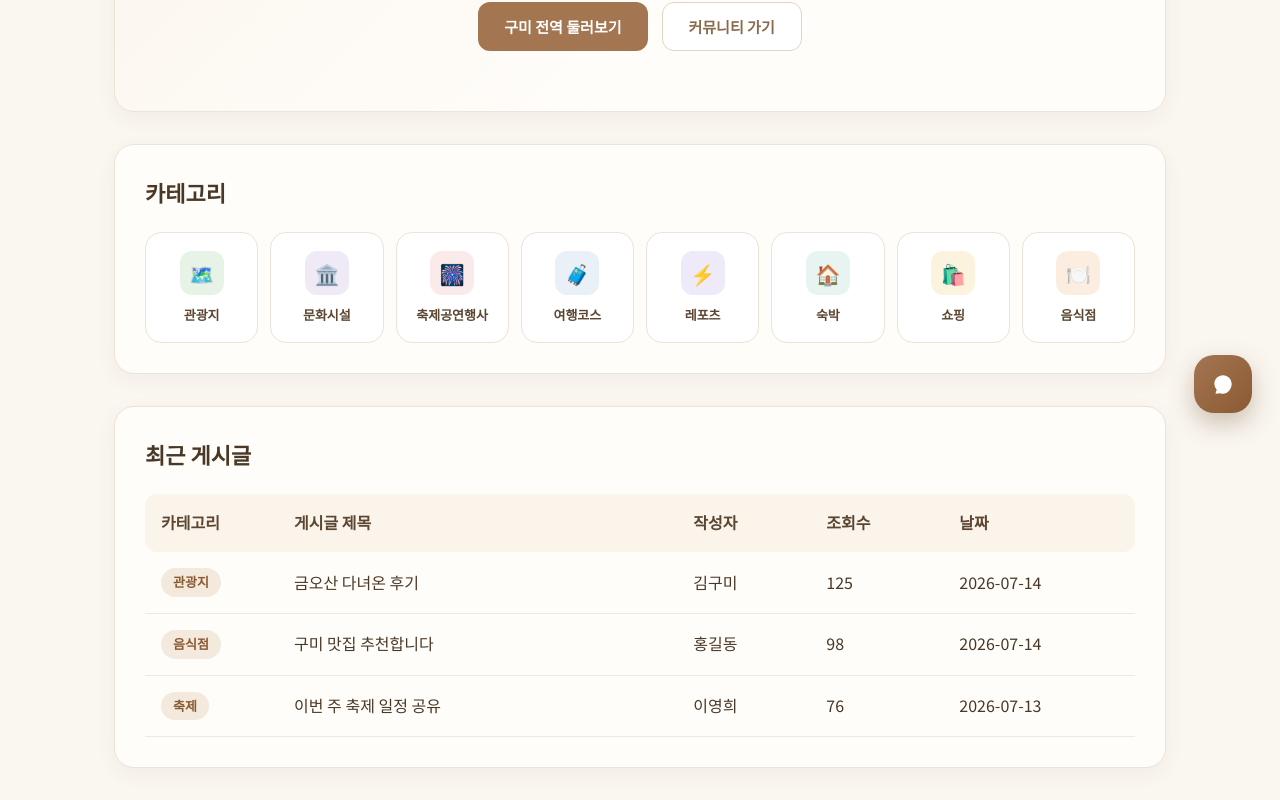
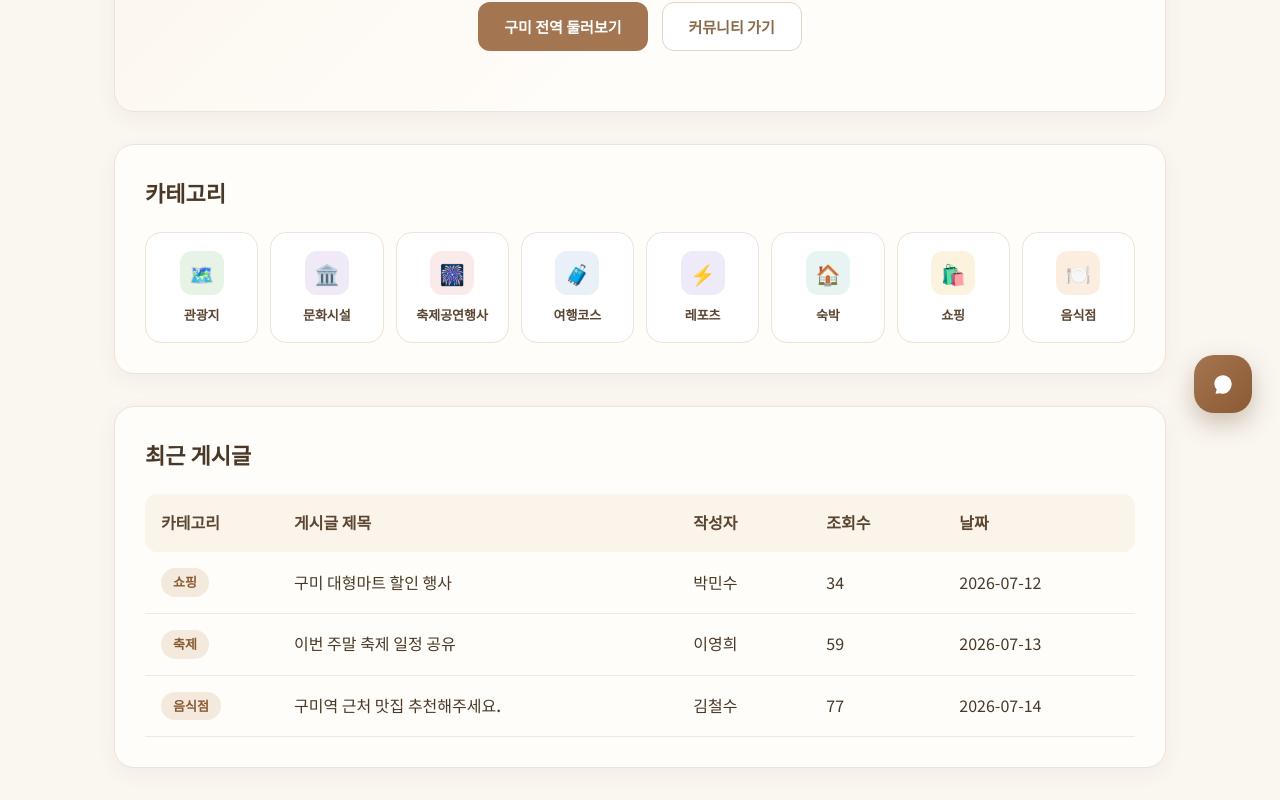
Before and after one commit to NicoNico222/localhub-frontend, a Vue app: page / in a window 1280 px wide. Shown: the part 359-1159 px from the top of the page. Built offline with nearby package versions, Linux system fonts and the light colour scheme.

Commit message:
게시글 crud 수정

```diff
--- /dev/null
+++ b/src/stores/posts.js
@@ -0,0 +1,137 @@
+// src/stores/posts.js
+//
+// 커뮤니티 게시글을 여러 화면(HomeView, CommunityView 등)에서
+// 함께 참조할 수 있도록 만든 간단한 반응형 스토어입니다.
+// 아직 백엔드가 없으므로 이 배열이 곧 "DB" 역할을 합니다.
+// TODO: FastAPI 연동 시 이 파일의 함수들을 axios/fetch 호출로 교체하세요.
+
+import { reactive } from 'vue'
+
+export const categories = [
+  '전체',
+  '관광지',
+  '문화시설',
+  '축제',
+  '여행코스',
+  '레포츠',
+  '숙박',
+  '쇼핑',
+  '음식점'
+]
+
+// 글쓰기 모달에서 선택 가능한 카테고리 (전체 제외 8개)
+export const writableCategories = categories.filter(c => c !== '전체')
+
+export const posts = reactive([
+
+  {
+    id: 1,
+    category: '관광지',
+    title: '금오산 야경 정말 예쁘네요.',
+    content: '어제 저녁에 금오산 케이블카 타고 올라가서 야경을 봤는데 정말 예뻤습니다. 다음에 또 가고 싶네요.',
+    author: '홍길동',
+    password: '1234',
+    views: 128,
+    date: '2026-07-14'
+  },
+
+  {
+    id: 2,
+    category: '음식점',
+    title: '구미역 근처 맛집 추천해주세요.',
+    content: '구미역 근처에서 저녁 식사할만한 맛집 아시는 분 계신가요? 추천 부탁드립니다.',
+    author: '김철수',
+    password: '1234',
+    views: 77,
+    date: '2026-07-14'
+  },
+
+  {
+    id: 3,
+    category: '축제',
+    title: '이번 주말 축제 일정 공유',
+    content: '이번 주말 구미에서 열리는 축제 일정 정리해봤습니다. 다들 좋은 시간 보내세요!',
+    author: '이영희',
+    password: '1234',
+    views: 59,
+    date: '2026-07-13'
+  },
+
+  {
+    id: 4,
+    category: '쇼핑',
+    title: '구미 대형마트 할인 행사',
+    content: '이번 주 대형마트에서 할인 행사 크게 하네요. 필요하신 분들은 참고하세요.',
+    author: '박민수',
+    password: '1234',
+    views: 34,
+    date: '2026-07-12'
+  }
+
+])
+
+let nextId = 5
+
+function todayString() {
+  const d = new Date()
+  const yyyy = d.getFullYear()
+  const mm = String(d.getMonth() + 1).padStart(2, '0')
+  const dd = String(d.getDate()).padStart(2, '0')
+  return `${yyyy}-${mm}-${dd}`
+}
+
+// 새 게시글 추가 (목록 맨 앞에 삽입)
+// TODO: FastAPI POST /api/posts 연동 후 서버 저장으로 교체
+export function addPost({ category, title, content, author, password }) {
+  const newPost = {
+    id: nextId++,
+    category,
+    title,
+    content,
+    author,
+    password,
+    views: 0,
+    date: todayString()
+  }
+  posts.unshift(newPost)
+  return newPost
+}
+
+// 게시글 수정
+// TODO: FastAPI PUT /api/posts/{id} 연동 후 서버 저장으로 교체
+export function updatePost(id, { category, title, content, author }) {
+  const post = posts.find(p => p.id === id)
+  if (!post) return
+  post.category = category
+  post.title = title
+  post.content = content
+  post.author = author
+}
+
+// 게시글 삭제
+// TODO: FastAPI DELETE /api/posts/{id} 연동 후 서버 삭제로 교체
+export function removePost(id) {
+  const index = posts.findIndex(p => p.id === id)
+  if (index !== -1) posts.splice(index, 1)
+}
+
+// 조회수 증가
+// TODO: FastAPI GET /api/posts/{id} 연동 후 조회수 증가는 서버에서 처리
+export function incrementViews(id) {
+  const post = posts.find(p => p.id === id)
+  if (post) post.views++
+}
+
+// 비밀번호 확인
+// TODO: FastAPI POST /api/posts/{id}/verify 연동 후 서버 검증으로 교체
+export function verifyPassword(id, password) {
+  const post = posts.find(p => p.id === id)
+  return !!post && post.password === password
+}
+
+// 최근 게시글 N개 (HomeView 등에서 사용)
+export function getRecentPosts(count = 3) {
+  return [...posts]
+    .sort((a, b) => b.id - a.id)
+    .slice(0, count)
+}
--- a/src/views/CommunityView.vue
+++ b/src/views/CommunityView.vue
@@ -20,11 +20,17 @@
     <section class="search-card">
 
       <input
+        v-model="searchQuery"
         type="text"
-        placeholder="게시글 검색..."
+        placeholder="제목, 내용, 작성자로 검색..."
+        @keyup.enter="applySearch"
       />
 
-      <button>
+      <button v-if="searchQuery" class="clear-btn" @click="clearSearch">
+        ✕
+      </button>
+
+      <button @click="applySearch">
         검색
       </button>
 
@@ -94,6 +100,10 @@
 
         </div>
 
+      </div>
+
+      <div v-if="filteredPosts.length === 0" class="empty-row">
+        {{ activeSearch ? `"${activeSearch}"에 대한 검색 결과가 없습니다.` : '등록된 게시글이 없습니다.' }}
       </div>
 
     </section>
@@ -335,73 +345,46 @@
 <script setup>
 
 import { ref, reactive, computed } from 'vue'
+import {
+  posts,
+  categories,
+  writableCategories,
+  addPost,
+  updatePost,
+  removePost,
+  incrementViews,
+  verifyPassword
+} from '../stores/posts'
 
-const categories = [
+// ---------------------------------
+// 검색
+// ---------------------------------
 
-  '전체',
-  '관광지',
-  '문화시설',
-  '축제',
-  '여행코스',
-  '레포츠',
-  '숙박',
-  '쇼핑',
-  '음식점'
+const searchQuery = ref('')
+const activeSearch = ref('')
 
-]
+const filteredPosts = computed(() => {
+  const q = activeSearch.value.trim().toLowerCase()
 
-// 글쓰기 모달에서 선택 가능한 카테고리 (전체 제외 8개)
-const writableCategories = categories.filter(c => c !== '전체')
+  if (!q) return posts
 
-const posts = ref([
+  return posts.filter(post =>
+    post.title.toLowerCase().includes(q) ||
+    post.content.toLowerCase().includes(q) ||
+    post.author.toLowerCase().includes(q)
+  )
+})
 
-  {
-    id:1,
-    category:'관광지',
-    title:'금오산 야경 정말 예쁘네요.',
-    content:'어제 저녁에 금오산 케이블카 타고 올라가서 야경을 봤는데 정말 예뻤습니다. 다음에 또 가고 싶네요.',
-    author:'홍길동',
-    password:'1234',
-    views:128,
-    date:'2026-07-14'
-  },
+function applySearch() {
+  activeSearch.value = searchQuery.value
+  currentPage.value = 1
+}
 
-  {
-    id:2,
-    category:'음식점',
-    title:'구미역 근처 맛집 추천해주세요.',
-    content:'구미역 근처에서 저녁 식사할만한 맛집 아시는 분 계신가요? 추천 부탁드립니다.',
-    author:'김철수',
-    password:'1234',
-    views:77,
-    date:'2026-07-14'
-  },
-
-  {
-    id:3,
-    category:'축제',
-    title:'이번 주말 축제 일정 공유',
-    content:'이번 주말 구미에서 열리는 축제 일정 정리해봤습니다. 다들 좋은 시간 보내세요!',
-    author:'이영희',
-    password:'1234',
-    views:59,
-    date:'2026-07-13'
-  },
-
-  {
-    id:4,
-    category:'쇼핑',
-    title:'구미 대형마트 할인 행사',
-    content:'이번 주 대형마트에서 할인 행사 크게 하네요. 필요하신 분들은 참고하세요.',
-    author:'박민수',
-    password:'1234',
-    views:34,
-    date:'2026-07-12'
-  }
-
-])
-
-let nextId = 5
+function clearSearch() {
+  searchQuery.value = ''
+  activeSearch.value = ''
+  currentPage.value = 1
+}
 
 // ---------------------------------
 // 페이지네이션 (10개씩)
@@ -411,12 +394,12 @@ const postsPerPage = 10
 const currentPage = ref(1)
 
 const totalPages = computed(() =>
-  Math.max(1, Math.ceil(posts.value.length / postsPerPage))
+  Math.max(1, Math.ceil(filteredPosts.value.length / postsPerPage))
 )
 
 const paginatedPosts = computed(() => {
   const start = (currentPage.value - 1) * postsPerPage
-  return posts.value.slice(start, start + postsPerPage)
+  return filteredPosts.value.slice(start, start + postsPerPage)
 })
 
 function goToPage(page) {
@@ -453,14 +436,6 @@ function closeWriteModal() {
   showWriteModal.value = false
 }
 
-function todayString() {
-  const d = new Date()
-  const yyyy = d.getFullYear()
-  const mm = String(d.getMonth() + 1).padStart(2, '0')
-  const dd = String(d.getDate()).padStart(2, '0')
-  return `${yyyy}-${mm}-${dd}`
-}
-
 function submitWrite() {
 
   if (!writeForm.category) {
@@ -473,18 +448,16 @@ function submitWrite() {
     return
   }
 
-  // TODO: FastAPI POST /api/posts 연동 후 서버 저장으로 교체
-  posts.value.unshift({
-    id: nextId++,
+  addPost({
     category: writeForm.category,
     title: writeForm.title.trim(),
     content: writeForm.content.trim(),
     author: writeForm.author.trim(),
-    password: writeForm.password,
-    views: 0,
-    date: todayString()
+    password: writeForm.password
   })
 
+  searchQuery.value = ''
+  activeSearch.value = ''
   currentPage.value = 1
   closeWriteModal()
 }
@@ -510,8 +483,7 @@ const passwordError = ref('')
 
 function openDetailModal(post) {
   selectedPost.value = post
-  // TODO: FastAPI GET /api/posts/{id} 연동 후 조회수 증가는 서버에서 처리
-  post.views++
+  incrementViews(post.id)
   editMode.value = false
   passwordStage.value = null
   passwordInput.value = ''
@@ -540,8 +512,7 @@ function cancelPasswordCheck() {
 
 function confirmPassword() {
 
-  // TODO: FastAPI POST /api/posts/{id}/verify 연동 후 서버 검증으로 교체
-  if (passwordInput.value !== selectedPost.value.password) {
+  if (!verifyPassword(selectedPost.value.id, passwordInput.value)) {
     passwordError.value = '비밀번호가 일치하지 않습니다.'
     return
   }
@@ -554,7 +525,7 @@ function confirmPassword() {
     editMode.value = true
     passwordStage.value = null
   } else if (passwordStage.value === 'delete') {
-    deletePost()
+    handleDelete()
   }
 }
 
@@ -569,20 +540,20 @@ function submitEdit() {
     return
   }
 
-  // TODO: FastAPI PUT /api/posts/{id} 연동 후 서버 저장으로 교체
-  selectedPost.value.category = editForm.category
-  selectedPost.value.title = editForm.title.trim()
-  selectedPost.value.content = editForm.content.trim()
-  selectedPost.value.author = editForm.author.trim()
+  updatePost(selectedPost.value.id, {
+    category: editForm.category,
+    title: editForm.title.trim(),
+    content: editForm.content.trim(),
+    author: editForm.author.trim()
+  })
 
   writeError.value = ''
   editMode.value = false
 }
 
-function deletePost() {
+function handleDelete() {
 
-  // TODO: FastAPI DELETE /api/posts/{id} 연동 후 서버 삭제로 교체
-  posts.value = posts.value.filter(p => p.id !== selectedPost.value.id)
+  removePost(selectedPost.value.id)
 
   if (currentPage.value > totalPages.value) {
     currentPage.value = totalPages.value
@@ -728,6 +699,34 @@ cursor:pointer;
 .search-card button:hover{
 
 background:#8F6242;
+
+}
+
+.clear-btn{
+
+background:#F3E9DC !important;
+
+color:#8A5A33 !important;
+
+padding:0 18px !important;
+
+}
+
+.clear-btn:hover{
+
+background:#EBDCC7 !important;
+
+}
+
+.empty-row{
+
+padding:40px 20px;
+
+text-align:center;
+
+color:#8A7A68;
+
+font-size:14px;
 
 }
 
--- a/src/views/HomeView.vue
+++ b/src/views/HomeView.vue
@@ -123,6 +123,9 @@
 
 <script setup>
 
+import { computed } from 'vue'
+import { getRecentPosts } from '../stores/posts'
+
 // 카테고리: 이름 + 아이콘 + 아이콘 배경색
 const categories = [
   { name: '관광지',       icon: '🗺️', bg: '#E7F3E7' },
@@ -135,32 +138,9 @@ const categories = [
   { name: '음식점',       icon: '🍽️', bg: '#FBEEE0' }
 ]
 
-const recentPosts = [
-  {
-    id: 1,
-    category: '관광지',
-    title: '금오산 다녀온 후기',
-    author: '김구미',
-    views: 125,
-    date: '2026-07-14'
-  },
-  {
-    id: 2,
-    category: '음식점',
-    title: '구미 맛집 추천합니다',
-    author: '홍길동',
-    views: 98,
-    date: '2026-07-14'
-  },
-  {
-    id: 3,
-    category: '축제',
-    title: '이번 주 축제 일정 공유',
-    author: '이영희',
-    views: 76,
-    date: '2026-07-13'
-  }
-]
+// 커뮤니티에 실제로 등록된 게시글 중 최신 3개
+// TODO: FastAPI 연동 후에도 그대로 사용 가능 (store 내부만 API 호출로 교체)
+const recentPosts = computed(() => getRecentPosts(3))
 
 </script>
 
```
